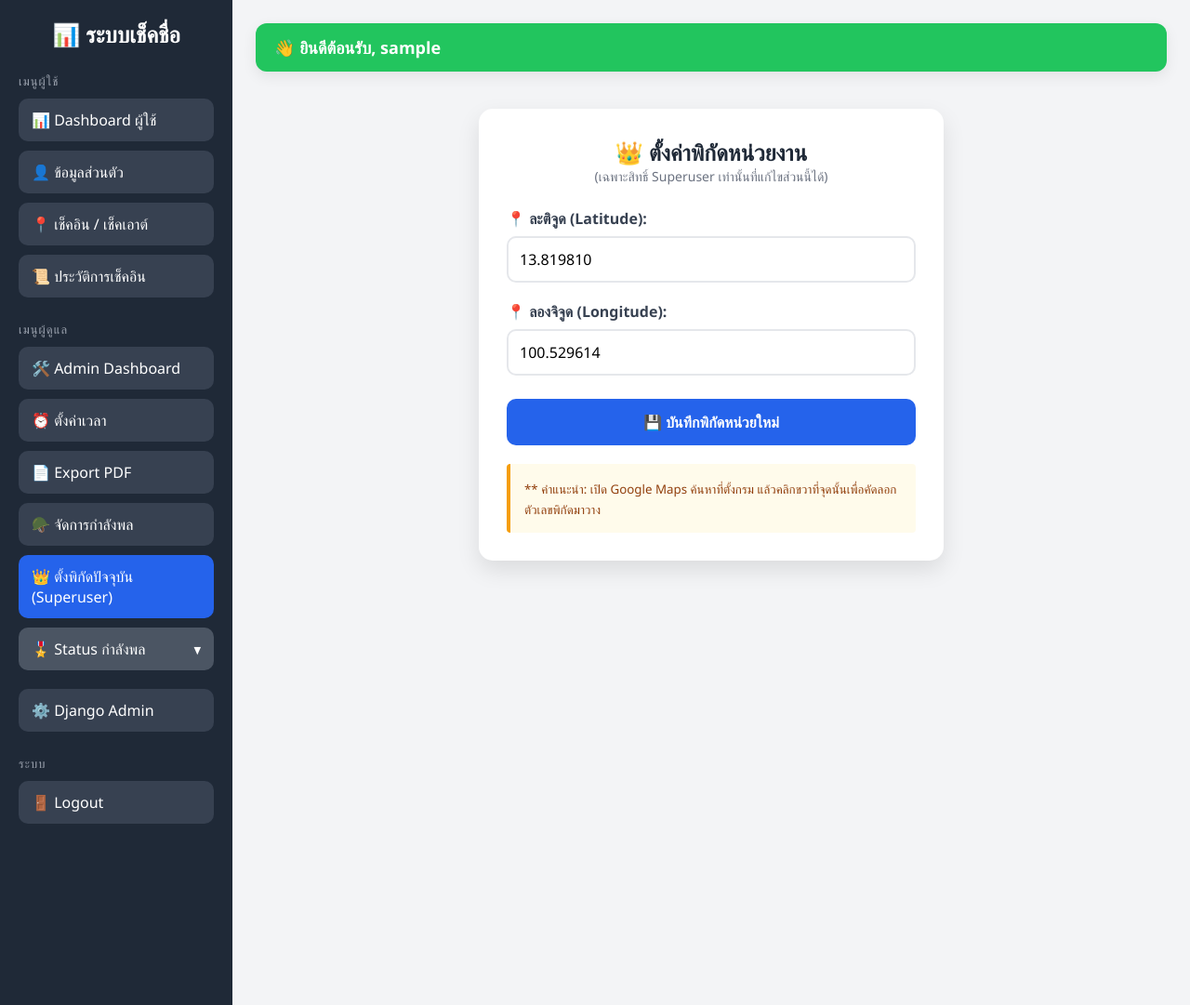
After one commit to supachoktrutaroj-sketch/django-checkin, a Django app: page /set-location/ in a window 1280 px wide. The commit adds this page. Shown: the whole page at 93% size. Run offline with Django 5.2, Linux system fonts and the light colour scheme; the visitor is signed in with stand-in values (Sample User, id 1); data comes from the database, SQL or seed files in the repository.

Commit message:
feat: add superuser manual GPS location configuration form

```diff
--- a/checkin/templates/base.html
+++ b/checkin/templates/base.html
@@ -82,7 +82,7 @@
 
         /* 🎖️ สไตล์ปุ่มกดเปิด-ปิด เมนูสถานะกำลังพล */
         .btn-status-toggle {
-            background: #4b5563; /* สีต่างจากเมนูปกติเล็กน้อยเพื่อให้ดูเป็นหมวดหมู่พิเศษ */
+            background: #4b5563;
             display: flex;
             align-items: center;
             justify-content: space-between;
@@ -105,12 +105,12 @@
         }
 
         .status-dropdown.show {
-            max-height: 500px; /* ขยายความสูงเมื่อสั่งเปิด */
+            max-height: 500px;
             overflow-y: auto;
         }
 
         .status-box-card {
-            background: #111827; /* ปรับโทนสีหลังเพื่อสร้างความต่างในระดับชั้น */
+            background: #111827;
             border-radius: 12px;
             padding: 12px;
             margin-bottom: 10px;
@@ -241,11 +241,16 @@
                 <a href="{% url 'admin_dashboard' %}" class="{% if request.resolver_match.url_name == 'admin_dashboard' %}active{% endif %}">🛠️ Admin Dashboard</a>
                 <a href="{% url 'time_settings' %}" class="{% if request.resolver_match.url_name == 'time_settings' %}active{% endif %}">⏰ ตั้งค่าเวลา</a>
                 <a href="{% url 'export_pdf' %}" class="{% if request.resolver_match.url_name == 'export_pdf' %}active{% endif %}">📄 Export PDF</a>
-
                 <a href="{% url 'manage_users' %}" class="{% if request.resolver_match.url_name == 'manage_users' %}active{% endif %}">🪖 จัดการกำลังพล</a>
 
+                {% if request.user.is_superuser %}
+                <a href="{% url 'set_location' %}" class="sidebar-btn {% if request.resolver_match.url_name == 'set_location' %}active{% endif %}" id="btn-sidebar-gps" style="background: #2563eb; display: block; text-align: left;">
+                    👑 ตั้งพิกัดปัจจุบัน (Superuser)
+                </a>
+                {% endif %}
+
                 <button type="button" class="sidebar-btn btn-status-toggle" onclick="toggleStatusDropdown()">
-                    <span>🎖️ สถานะกำลังพล</span>
+                    <span>🎖️ Status กำลังพล</span>
                     <span id="status-arrow" class="arrow-icon">▼</span>
                 </button>
 
@@ -360,6 +365,39 @@
             }
         }
     </script>
+
+    {% if request.user.is_superuser %}
+    <script>
+        // ปรับแต่ง Logic ตรวจเช็คอินพุต: เมื่ออยู่หน้าจอตั้งพิกัดตัวปุ่มใน Sidebar จะช่วยประมวลผลฟอร์มและกด Submit ให้โดยอัตโนมัติ
+        document.getElementById('btn-sidebar-gps').addEventListener('click', function(e) {
+            const mainLatInput = document.getElementById('id_latitude');
+            const mainLonInput = document.getElementById('id_longitude');
+
+            // หากระบบหาฟอร์มพิกัดในหน้าปัจจุบันเจอ ให้ทำตามกระบวนการยืนยันบันทึกข้อมูล
+            if (mainLatInput && mainLonInput) {
+                e.preventDefault(); // หยุดการเปิดลิงก์ชั่วคราวเพื่อรันสคริปต์ยืนยันพิกัดก่อน
+
+                const latVal = mainLatInput.value.trim();
+                const lonVal = mainLonInput.value.trim();
+
+                if (!latVal || !lonVal) {
+                    alert("✍️ กรุณาพิมพ์ระบุค่าละติจูดและลองจิจูดในกล่องข้อความบนหน้าเว็บก่อนครับ");
+                    return;
+                }
+
+                if (confirm(`ต้องการอัปเดตและบันทึกพิกัดด้วยค่าที่คุณกรอกใช่หรือไม่?\n\nละติจูด: ${latVal}\nลองจิจูด: ${lonVal}`)) {
+                    const mainForm = mainLatInput.closest('form');
+                    if (mainForm) {
+                        mainForm.submit();
+                    } else {
+                        alert("⚠️ เกิดข้อผิดพลาด: ไม่พบฟอร์มสำหรับส่งข้อมูล");
+                    }
+                }
+            }
+            // หากไม่ได้อยู่ในหน้าต่างฟอร์ม ปล่อยให้แท็ก <a> พาวิ่งเปลี่ยนหน้าไปยังที่ตั้งฟอร์มตามปกติ
+        });
+    </script>
+    {% endif %}
 </body>
 
 </html>
--- /dev/null
+++ b/checkin/templates/set_location.html
@@ -0,0 +1,40 @@
+{% extends 'base.html' %}
+
+{% block content %}
+<div style="max-width: 500px; margin: 40px auto; background: white; padding: 30px; border-radius: 15px; box-shadow: 0 10px 25px rgba(0,0,0,0.1);">
+    <div style="text-align: center; margin-bottom: 25px;">
+        <h2 style="color: #1f2937;">👑 ตั้งค่าพิกัดหน่วยงาน</h2>
+        <p style="color: #6b7280; font-size: 14px;">(เฉพาะสิทธิ์ Superuser เท่านั้นที่แก้ไขส่วนนี้ได้)</p>
+    </div>
+
+    <form method="POST">
+        {% csrf_token %}
+
+        <div style="margin-bottom: 20px;">
+            <label style="display: block; font-weight: bold; margin-bottom: 8px; color: #374151;">📍 ละติจูด (Latitude):</label>
+            <input type="text" id="id_latitude" name="latitude"
+                   value="{{ current_lat|default:'' }}"
+                   style="width: 100%; padding: 12px; border: 2px solid #e5e7eb; border-radius: 10px; font-size: 16px; outline: none; transition: 0.3s;"
+                   placeholder="ตัวอย่าง: 13.819810" required>
+        </div>
+
+        <div style="margin-bottom: 25px;">
+            <label style="display: block; font-weight: bold; margin-bottom: 8px; color: #374151;">📍 ลองจิจูด (Longitude):</label>
+            <input type="text" id="id_longitude" name="longitude"
+                   value="{{ current_lon|default:'' }}"
+                   style="width: 100%; padding: 12px; border: 2px solid #e5e7eb; border-radius: 10px; font-size: 16px; outline: none; transition: 0.3s;"
+                   placeholder="ตัวอย่าง: 100.529614" required>
+        </div>
+
+        <button type="submit" style="width: 100%; background: #2563eb; color: white; border: none; padding: 14px; border-radius: 10px; font-size: 16px; font-weight: bold; cursor: pointer; transition: 0.2s;">
+            💾 บันทึกพิกัดหน่วยใหม่
+        </button>
+    </form>
+
+    <div style="margin-top: 20px; padding: 15px; background: #fffbeb; border-left: 4px solid #f59e0b; border-radius: 4px;">
+        <small style="color: #92400e;">
+            ** คำแนะนำ: เปิด Google Maps ค้นหาที่ตั้งกรม แล้วคลิกขวาที่จุดนั้นเพื่อคัดลอกตัวเลขพิกัดมาวาง
+        </small>
+    </div>
+</div>
+{% endblock %}
--- a/checkin/urls.py
+++ b/checkin/urls.py
@@ -23,14 +23,17 @@ urlpatterns = [
     path('save-face-descriptor/', views.save_face_descriptor, name='save_face_descriptor'),
     path('face-verify/', views.face_verify_page, name='face_verify'),
 
-    # 🪖 ปรับตรงนี้ลบ _view ออก ให้เหลือ views.manage_users ชัวร์กว่าครับ
+    # 🪖 จัดการกำลังพล
     path('manage-users/', views.manage_users, name='manage_users'),
     path('manage-users/add/', views.add_user_admin, name='add_user_admin'),
     path('manage-users/edit/<int:user_id>/', views.edit_user_admin, name='edit_user_admin'),
     path('manage-users/delete/<int:user_id>/', views.delete_user_admin, name='delete_user_admin'),
 
-    # ลิงก์แยกหน้าดูรายชื่อกำลังพล 3 รูปแบบ ปรับให้วิ่งไปที่ฟังก์ชันหลักทั้งหมดเพื่อไม่ให้ล่ม
+    # ลิงก์แยกหน้าดูรายชื่อกำลังพล 3 รูปแบบ
     path('manage-users/in-camp/', views.manage_users, name='list_in_camp'),
     path('manage-users/out-camp/', views.manage_users, name='list_out_camp'),
     path('manage-users/total/', views.manage_users, name='list_total'),
+
+    # 👑 เพิ่มหน้าตั้งพิกัดใหม่ (Superuser) รวมเข้าในชุดเดียวกันเรียบร้อย!
+    path('set-location/', views.set_location_view, name='set_location'),
 ]
--- a/checkin/views.py
+++ b/checkin/views.py
@@ -17,6 +17,10 @@ from django.http import HttpResponse, JsonResponse
 from django.conf import settings
 from django.core.cache import cache
 from django.views.decorators.csrf import csrf_exempt
+from django.shortcuts import render, redirect
+from django.contrib import messages
+from django.contrib.auth.decorators import user_passes_test
+
 
 import openpyxl
 
@@ -1025,3 +1029,28 @@ def manage_users(request):
         'filter_company': filter_company,
     }
     return render(request, 'manage_users.html', context)
+@user_passes_test(lambda u: u.is_superuser) # ล็อกสิทธิ์เฉพาะ Superuser เท่านั้น
+def set_location_view(request):
+    # 🛠️ ส่วนนี้คือการดึงพิกัดเดิมมาโชว์ในช่องกรอก (ถ้ามี)
+    # config = TimeSetting.objects.first()
+
+    if request.method == 'POST':
+        lat = request.POST.get('latitude')
+        lon = request.POST.get('longitude')
+
+        # 🛠️ ส่วนนี้คือการบันทึกข้อมูลลงฐานข้อมูล
+        # if config:
+        #     config.latitude = lat
+        #     config.longitude = lon
+        #     config.save()
+        # else:
+        #     TimeSetting.objects.create(latitude=lat, longitude=lon)
+
+        messages.success(request, f"อัปเดตพิกัดกรมเป็น {lat}, {lon} เรียบร้อยแล้ว!")
+        return redirect('set_location') # ชื่อตามที่เราตั้งใน urls.py
+
+    context = {
+        'current_lat': '13.819810', # ตัวอย่าง (ให้เปลี่ยนเป็น config.latitude)
+        'current_lon': '100.529614', # ตัวอย่าง (ให้เปลี่ยนเป็น config.longitude)
+    }
+    return render(request, 'set_location.html', context)
```
